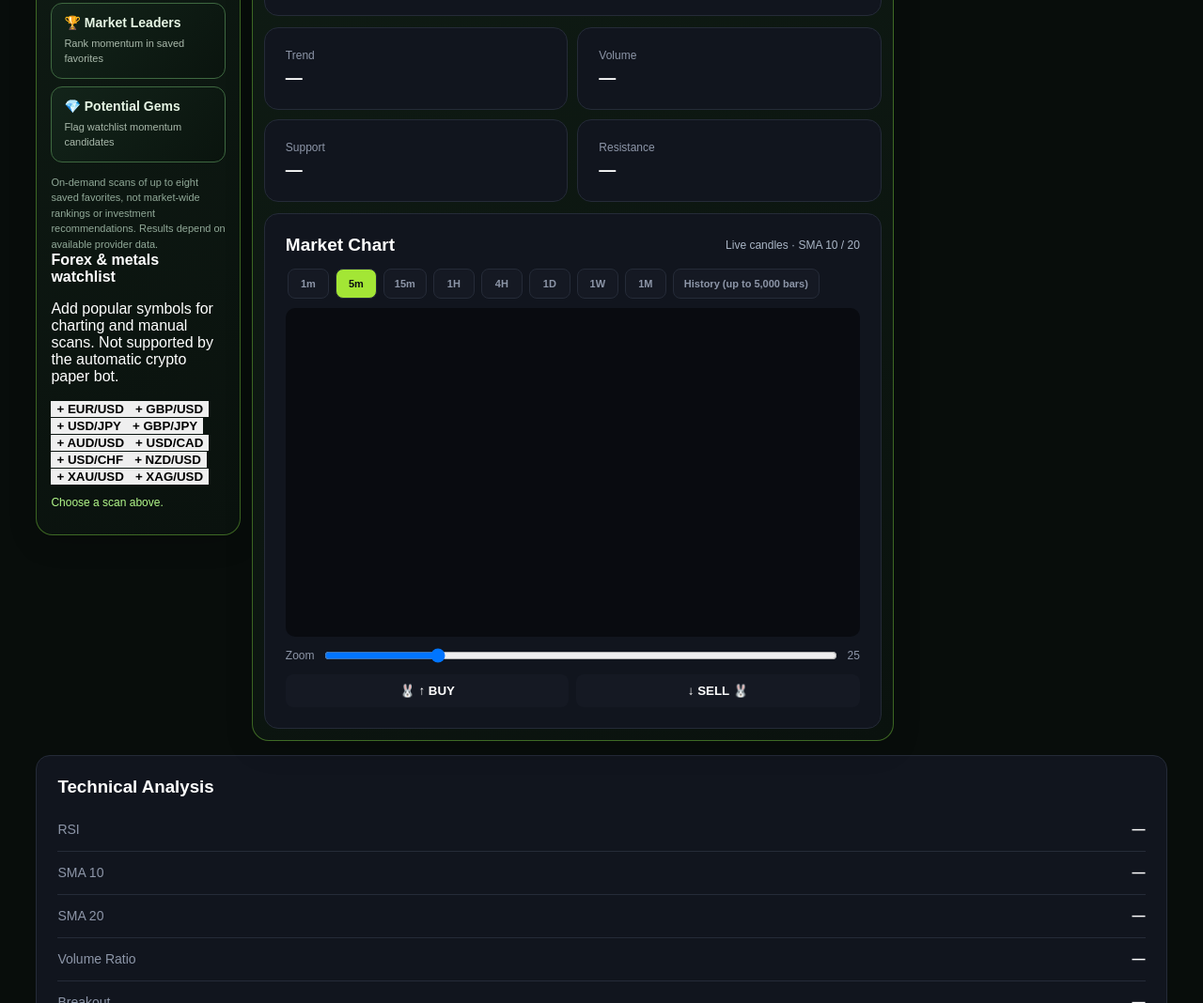
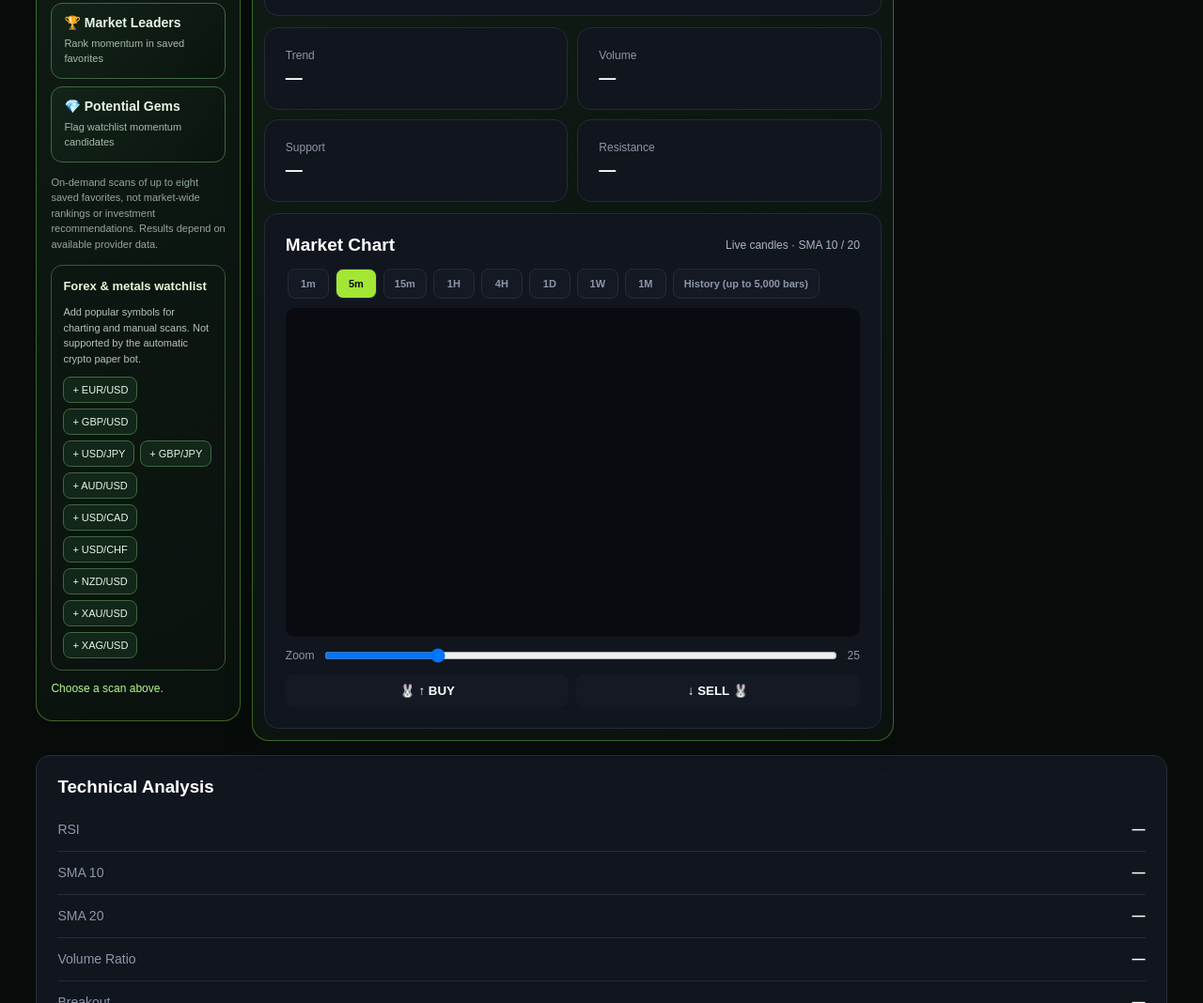
Before and after one commit to Jaycool774/BunMoney, a plain HTML site: page index.html in a window 1280 px wide. Shown: the part 1049-2117 px from the top of the page at 94% size. Drawn offline with Linux system fonts and the light colour scheme; no server answers.

Commit message:
Style forex and metals watchlist preset buttons

```diff
--- a/style.css
+++ b/style.css
@@ -1599,3 +1599,12 @@ body{background:radial-gradient(ellipse 75% 650px at 50% -180px,rgba(61,149,42,.
 #bun-scanner-results{display:grid;gap:8px;max-height:440px;overflow:auto}
 #bun-scanner-results .feature-card{padding:10px;overflow-wrap:anywhere}
 #bun-scanner-results .feature-card p{font-size:12px;line-height:1.5}
+
+/* Forex and metals presets are watchlist-only; paper bot markets are separate. */
+.bun-market-presets{margin-top:14px;padding:12px;border:1px solid #36593a;border-radius:12px}
+.bun-market-presets>strong{font-size:13px;color:#e4f8d9}
+.bun-market-presets p{font-size:11px;line-height:1.5;color:#b3c4b3}
+.bun-preset-grid{display:flex;flex-wrap:wrap;gap:6px}
+.bun-preset-grid button{font:inherit;font-size:11px;padding:7px 9px;border-radius:8px;border:1px solid #3e6840;background:#12261a;color:#e5f8e3;cursor:pointer}
+.bun-preset-grid button:hover,.bun-preset-grid button:focus-visible{border-color:#a3f72d;outline-offset:2px}
+.bun-preset-grid button:disabled{opacity:.55;cursor:wait}
```
